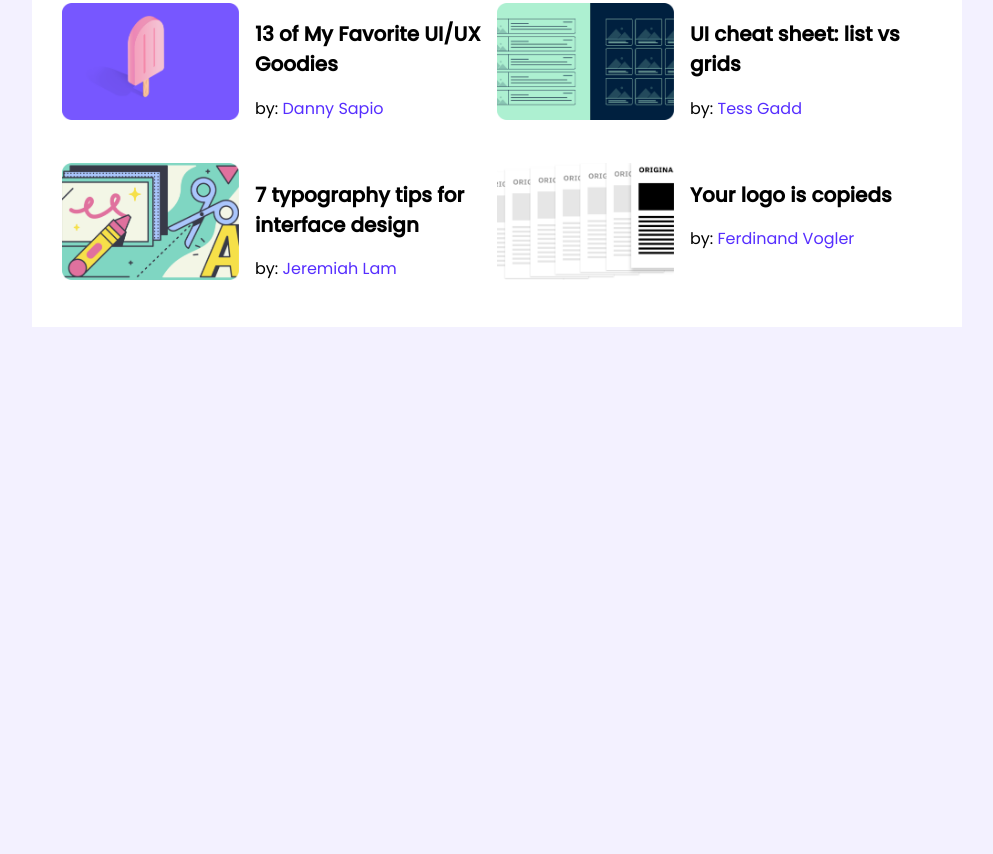
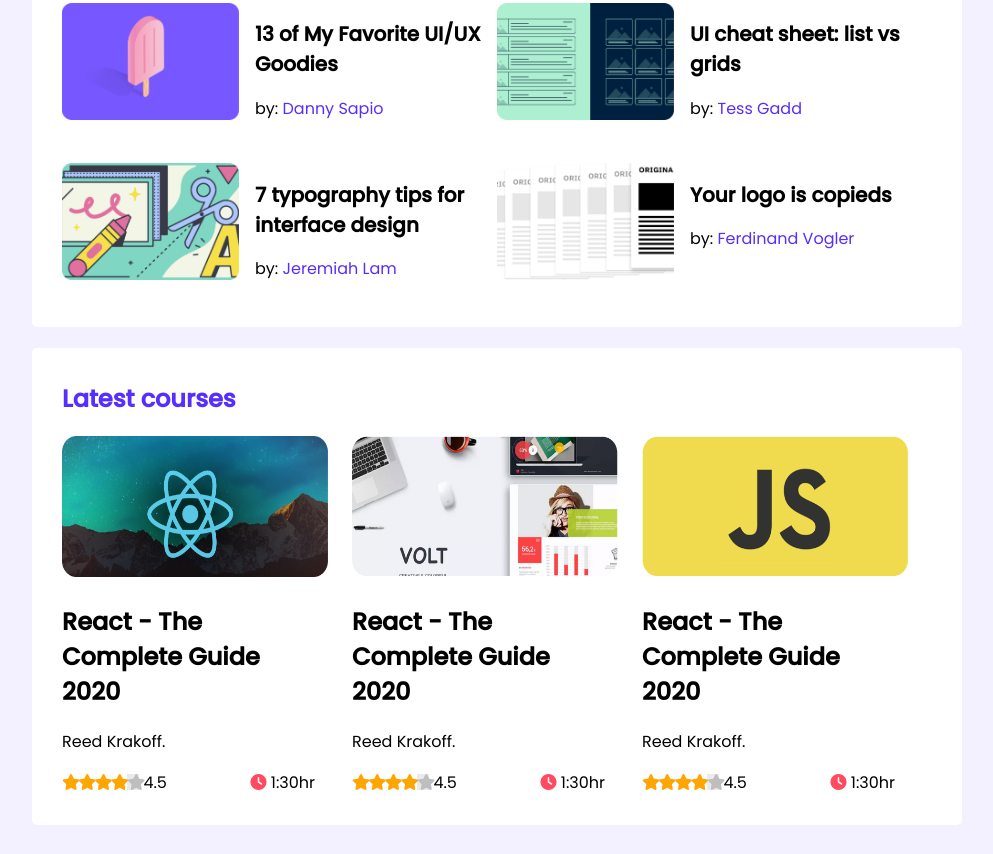
Before and after one commit to SumanChandraDas/leader-board-css3-practice, a plain HTML site: page index.html in a window 1280 px wide. Shown: the part 347-1201 px from the top of the page, without its empty margins (143-1136 px from the left). Before the commit the page ends 800 px from the top, so only its background shows below. Drawn offline with Linux system fonts and the light colour scheme.

Commit message:
latest courses added

```diff
--- a/index.html
+++ b/index.html
@@ -6,6 +6,8 @@
     <meta http-equiv="X-UA-Compatible" content="IE=edge">
     <meta name="viewport" content="width=device-width, initial-scale=1.0">
     <title>Leadar board</title>
+    <!-- font awesome  -->
+    <script src="https://kit.fontawesome.com/e2c2751ef0.js" crossorigin="anonymous"></script>
     <!-- css stylesheet  -->
     <link rel="stylesheet" href="styles/style.css">
 </head>
@@ -94,6 +96,96 @@
             </div>
         </section>
         <!-- top players and top blog section end  -->
+        <!-- latest courses section start  -->
+        <section class="container">
+            <h2 class="section-heading">Latest courses</h2>
+
+            <div class="courses">
+                <div class="course">
+                    <div class="course-img">
+                        <img src="images/courses/course-1.png" alt="">
+                    </div>
+                    <div class="course-details">
+                        <div class="course-name">
+                            <h2>React - The Complete Guide 2020</h2>
+                        </div>
+                        <div class="course-authore">
+                            <p>Reed Krakoff.</p>
+                        </div>
+                        <div class="course-info">
+                            <div class="rating">
+                                <i class="fa-solid fa-star fill-star"></i>
+                                <i class="fa-solid fa-star fill-star"></i>
+                                <i class="fa-solid fa-star fill-star"></i>
+                                <i class="fa-solid fa-star fill-star"></i>
+                                <i class="fa-solid fa-star no-fill-star"></i>
+                                <span>4.5</span>
+                            </div>
+                            <div class="course-duration">
+                                <i class="fa-solid fa-clock"></i>
+                                1:30hr
+                            </div>
+                        </div>
+                    </div>
+                </div>
+                <div class="course">
+                    <div class="course-img">
+                        <img src="images/courses/course-2.png" alt="">
+                    </div>
+                    <div class="course-details">
+                        <div class="course-name">
+                            <h2>React - The Complete Guide 2020</h2>
+                        </div>
+                        <div class="course-authore">
+                            <p>Reed Krakoff.</p>
+                        </div>
+                        <div class="course-info">
+                            <div class="rating">
+                                <i class="fa-solid fa-star fill-star"></i>
+                                <i class="fa-solid fa-star fill-star"></i>
+                                <i class="fa-solid fa-star fill-star"></i>
+                                <i class="fa-solid fa-star fill-star"></i>
+                                <i class="fa-solid fa-star no-fill-star"></i>
+                                <span>4.5</span>
+                            </div>
+                            <div class="course-duration">
+                                <i class="fa-solid fa-clock"></i>
+                                1:30hr
+                            </div>
+                        </div>
+                    </div>
+                </div>
+                <div class="course">
+                    <div class="course-img">
+                        <img src="images/courses/course-3.png" alt="">
+                    </div>
+                    <div class="course-details">
+                        <div class="course-name">
+                            <h2>React - The Complete Guide 2020</h2>
+                        </div>
+                        <div class="course-authore">
+                            <p>Reed Krakoff.</p>
+                        </div>
+                        <div class="course-info">
+                            <div class="rating">
+                                <i class="fa-solid fa-star fill-star"></i>
+                                <i class="fa-solid fa-star fill-star"></i>
+                                <i class="fa-solid fa-star fill-star"></i>
+                                <i class="fa-solid fa-star fill-star"></i>
+                                <i class="fa-solid fa-star no-fill-star"></i>
+                                <span>4.5</span>
+                            </div>
+                            <div class="course-duration">
+                                <i class="fa-solid fa-clock"></i>
+                                1:30hr
+                            </div>
+                        </div>
+                    </div>
+                </div>
+            </div>
+        </section>
+        <!-- latest courses section end -->
+
     </main>
 </body>
 
--- a/styles/style.css
+++ b/styles/style.css
@@ -9,13 +9,17 @@
 
 main {
     display: flex;
-    justify-content: center;
+    flex-direction: column;
+    align-items: center;
 }
 
 .container {
     background-color: #FFFFFF;
     width: 870px;
     padding: 30px;
+    margin-bottom: 21px;
+    border-radius: 5px;
+
 }
 
 .section-heading {
@@ -87,3 +91,41 @@
     text-decoration: none;
     color: #562EFF;
 }
+
+/* latest course section style  */
+.courses {
+    display: grid;
+    grid-template-columns: repeat(3, 1fr);
+}
+
+.course {
+    width: 253px;
+}
+
+.course-img img {
+    width: 266px;
+    height: 141px;
+}
+
+.course-info {
+    display: flex;
+    align-items: center;
+    justify-content: space-between;
+}
+
+.fa-star {
+    width: 12px;
+}
+
+.fill-star {
+    color: orange;
+}
+
+.no-fill-star {
+    background: #AEAEAE;
+    opacity: 0.25;
+}
+
+.fa-clock {
+    color: #FF4A60;
+}
```
